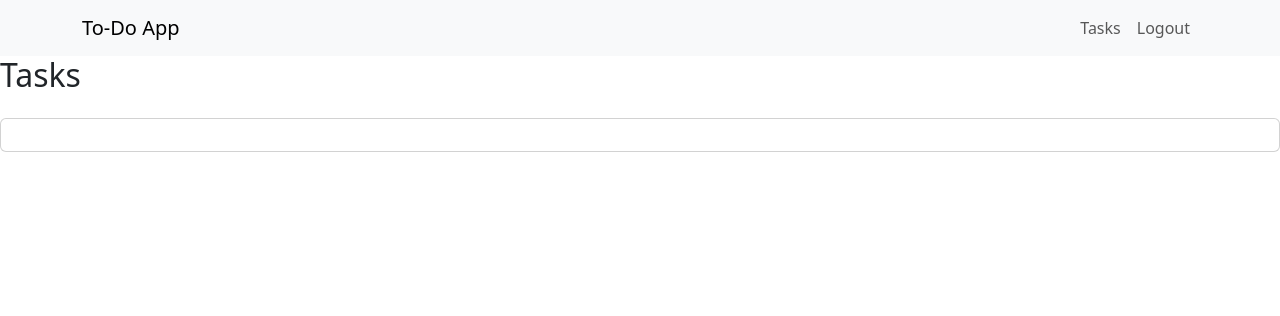
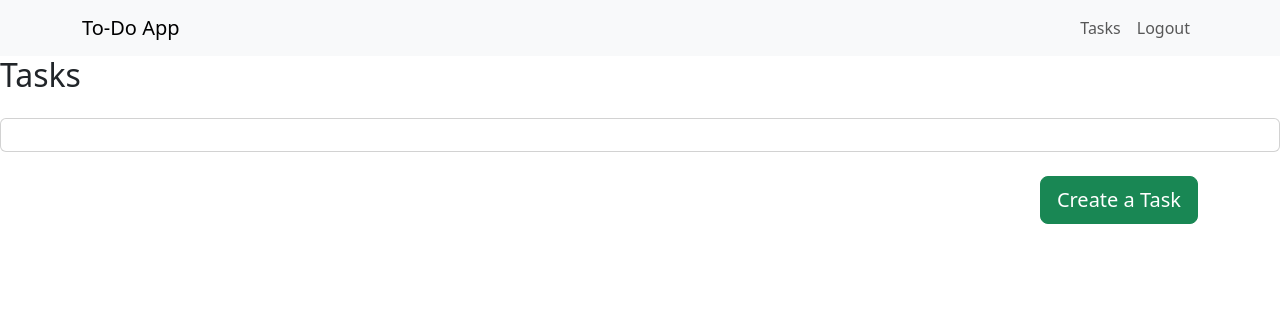
Before and after one commit to theiskander/ToDoApp, a Flask app: page / in a window 1280 px wide. Shown: the top 316 px of the page. Run offline with Flask 3, Linux system fonts and the light colour scheme; the visitor is signed in with stand-in values (Sample User, id 1).

Commit message:
Added creating button

```diff
--- a/templates/index.html
+++ b/templates/index.html
@@ -26,6 +26,16 @@
             </div>
         </div>
 
+        <div class="container mt-4">
+            <div class="row">
+                <div class="col-md-12 d-flex justify-content-end">
+                    <a href="{{ url_for('create_task') }}" class="btn btn-success btn-lg">
+                        <i class="fas fa-plus"></i> Create a Task
+                    </a>
+                </div>
+            </div>
+        </div>
+
         <script src="https://cdn.jsdelivr.net/npm/bootstrap@5.3.3/dist/js/bootstrap.bundle.min.js" integrity="sha384-YvpcrYf0tY3lHB60NNkmXc5s9fDVZLESaAA55NDzOxhy9GkcIdslK1eN7N6jIeHz" crossorigin="anonymous"></script>
     </body>
 </html>
```
